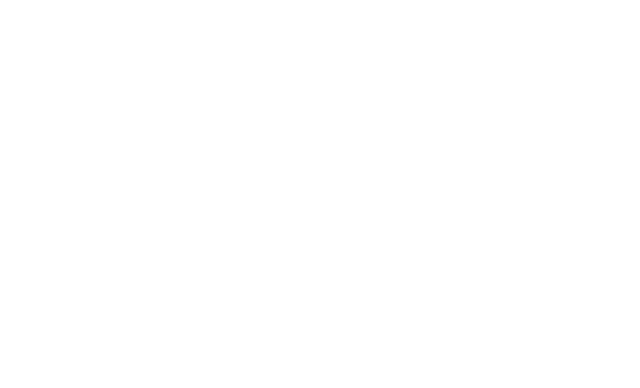
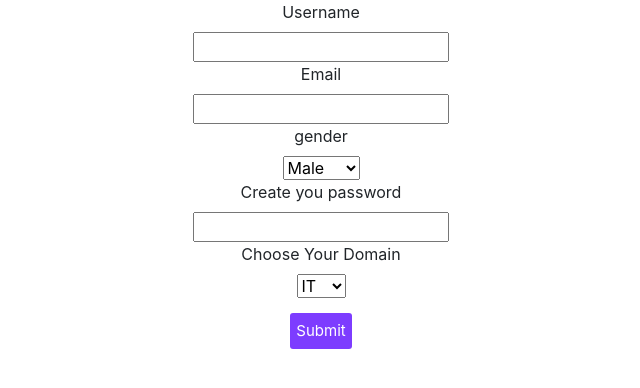
Before and after one commit to mugchris94/CRUD-REACT-DEMO, a React (Create React App) app in the folder Web-React-UI/: page /UserRegistry in a window 1280 px wide. Before the commit this address had no page. Shown: the top 388 px of the page, without its empty margins (319-959 px from the left). Built offline with nearby package versions, Linux system fonts and the light colour scheme.

Commit message:
form validation

```diff
--- a/Web-React-UI/src/App.js
+++ b/Web-React-UI/src/App.js
@@ -7,6 +7,7 @@ import Users from "./Views/Users";
 import Profiled from "./Views/Profiled";
 import Players from "./Views/Players";
 import {BrowserRouter, Routes, Route } from "react-router-dom";
+import UserRegistry from './Views/UserRegistry';
 
 
 function App() {
@@ -16,11 +17,12 @@ function App() {
       <BrowserRouter>
 
             <Routes>
-               <Route exact path="/" element={<Home/>}/>
+               <Route exact path="/" element={<Home/>} />
                <Route  path='/Login' element={<Login/>} />
-               <Route  path="/Users" element={<Users/>}/>
-               <Route  path="/Profiled/:id" element={<Profiled/>}/>
-               <Route path="/Players" element={<Players/>}/>
+               <Route  path='/UserRegistry' element={<UserRegistry/>} />
+               <Route  path="/Users" element={<Users/>} />
+               <Route  path="/Profiled/:id" element={<Profiled/>} />
+               <Route  path="/Players" element={<Players/>} />
             </Routes>
       </BrowserRouter>
 
--- a/Web-React-UI/src/Views/Login.js
+++ b/Web-React-UI/src/Views/Login.js
@@ -22,14 +22,14 @@ const Login = (props) => {
                     <input
                         type="email"
                         name="user_email"
-                        {...register("email")}
+                        {...register("email", {required: "email is required."})}
                     />
 
                     <label>Password</label>
                     <input
                         type="password"
                         name="passwd"
-                        {...register("password")}
+                        {...register("password", { required: "password is required."})}
                     />
 
                     <label>Domain</label>
--- a/Web-React-UI/src/Views/UserRegistry.js
+++ b/Web-React-UI/src/Views/UserRegistry.js
@@ -1,10 +1,14 @@
 import React from 'react';
 
 import { useState } from 'react';
+import { useForm } from 'react-hook-form';
 import '../css/registry.css';
 
 
 const UserRegistry = () => {
+
+    const { register, handleSubmit } = useForm();
+
     return (
         <div className="registry">
             <form>
@@ -12,16 +16,16 @@ const UserRegistry = () => {
                 <input
                     type="text"
                     name="username"
-                    {...register("username")}
+                    {...register("username", { required : "username required"})}
                 />
                 <label>Email</label>
                 <input
                     type="email"
                     name="email"
-                    {...register("email")}
+                    {...register("email", { required: "email is required"})}
                 />
                 <label>gender</label>
-                <select {...register("gender")}>
+                <select {...register("gender", { required: true })}>
                     <option value="Male">Male</option>
                     <option value="Female">Female</option>
                 </select>
@@ -29,15 +33,17 @@ const UserRegistry = () => {
                 <input
                     type="password"
                     name="password"
-                    {...register("password")}
+                    {...register("password", { required: true })}
                 />
                 <label> Choose Your Domain </label>
-                <select {...register("domain")}>
+                <select {...register("domain", { required: true })}>
                     <option value="IT">IT</option>
                     <option value="ISU">ISU</option>
                     <option value="FINANCE">IT</option>
                     <option value="ADMIN">ISU</option>
                 </select>
+
+                <input type="submit" name='submit' />
             </form>
         </div>
      );
--- a/Web-React-UI/src/css/registry.css
+++ b/Web-React-UI/src/css/registry.css
@@ -1,5 +1,9 @@
-.registry{
+.registry > form{
     display:grid;
     place-items: center;
 
 }
+
+.registry{
+    padding:0;
+}
```
